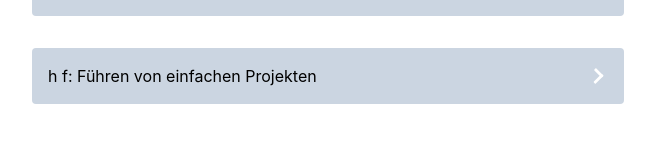
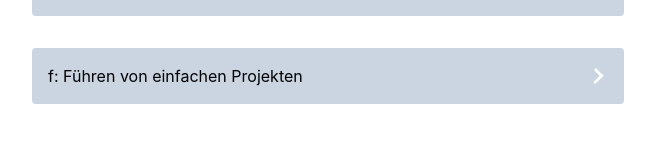
Before and after one commit to janic0/Mediamatiker-Kompetenzen, a Next.js app: page / in a window 1280 px wide. Shown: the part 636-790 px from the top of the page, without its empty margins (312-967 px from the left). Built offline with nearby package versions, Linux system fonts and the light colour scheme.

Commit message:
Update index.ts

```diff
--- a/data/index.ts
+++ b/data/index.ts
@@ -12,7 +12,7 @@ export default [
                 title: 'a1: Produktion konzeptionell und organisatorisch vorbereiten',
                 children: to([
                     "a1.1: prüfen, ob die auftragsrelevanten Informationen vollständig und klar verständlich sind und fragen bei Unklarheiten nach.",
-                    "a1.2: erstellen ein Konzept (Moodboard/Drehbuch/Storyboard/Shootingboard) für eine einfache digitale Produktion.",
+                    "a1.2: erstellen ein Konzept (Moodboard / Drehbuch / Storyboard / Shootingboard) für eine einfache digitale Produktion.",
                     "a1.3: wenden einfache Kreativitätstechniken an.",
                     "a1.4: erstellen einen Zeitplan für eine einfache Produktion.",
                     "a1.5: organisieren die benötige Infrastruktur und Materialien für eine Aufnahme. ",
@@ -257,7 +257,7 @@ export default [
         ]
     },
     {
-        title: "h f: Führen von einfachen Projekten",
+        title: "f: Führen von einfachen Projekten",
         children: [
             {
                 title: "f1: Bedürfnisse der Kundinnen und Kunden abklären",
```
